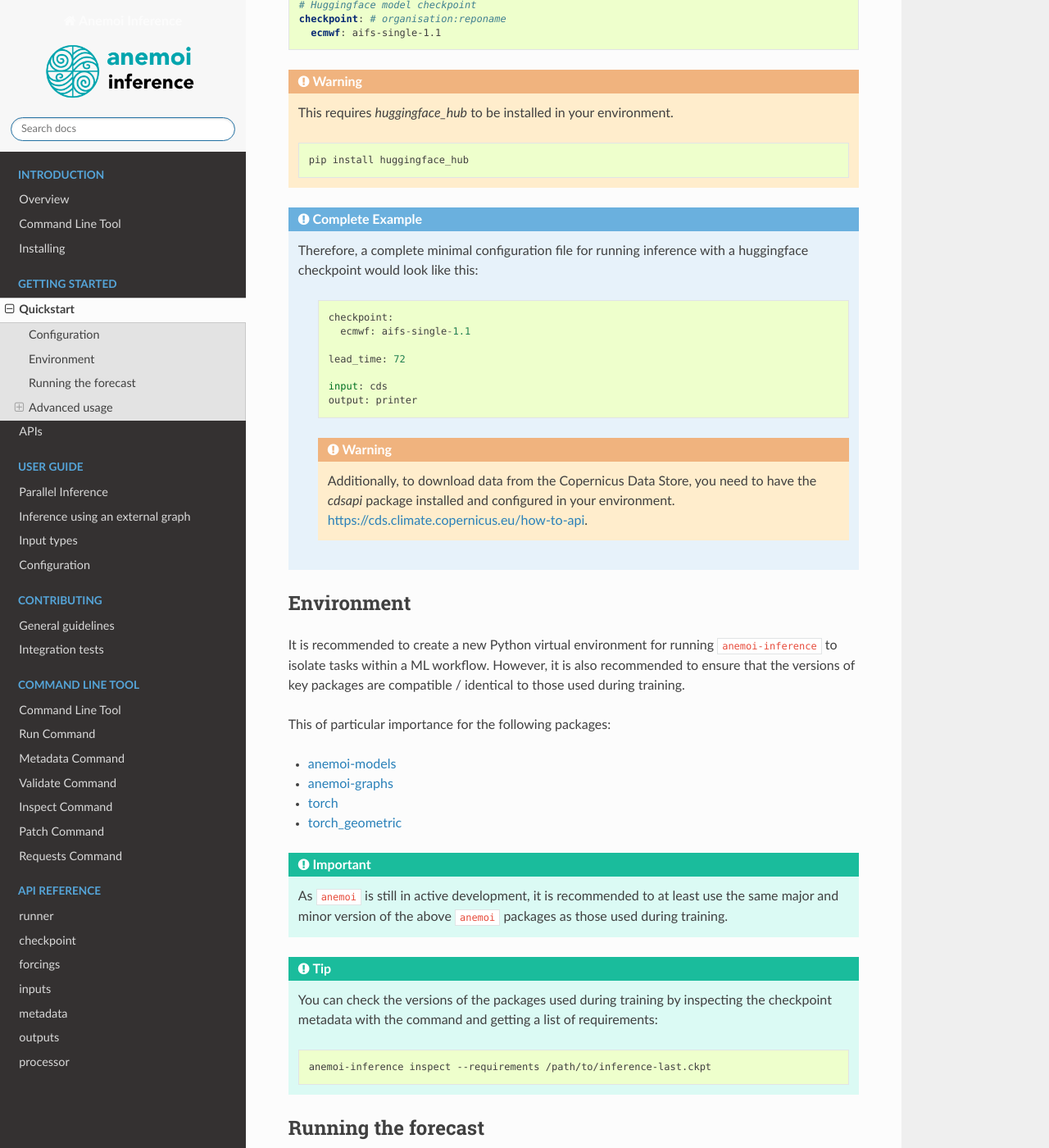
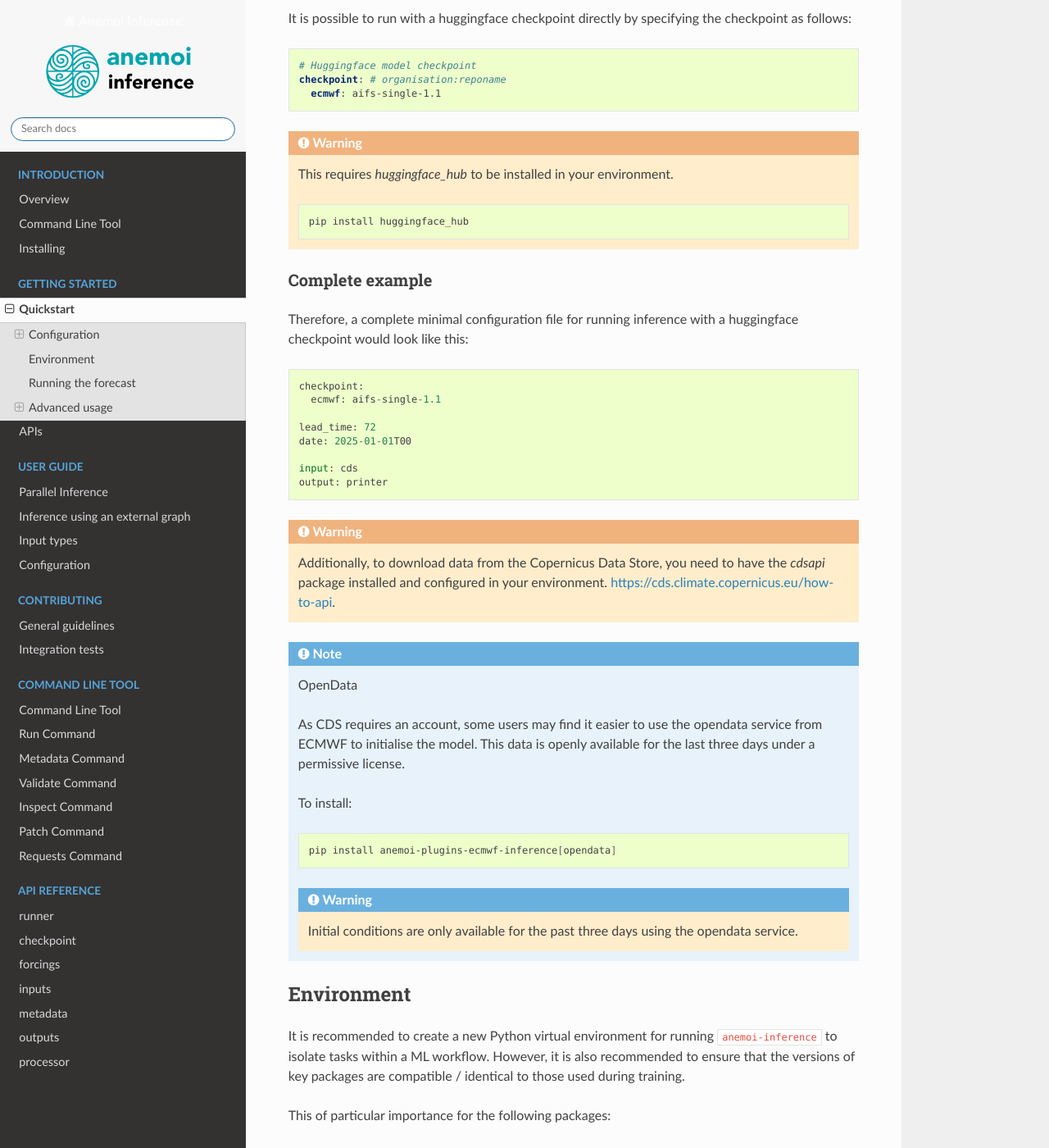
Before and after one commit to ecmwf/anemoi-inference, a Sphinx documentation site: the page built from docs/usage/quickstart.rst, in a window 1280 px wide and 1400 px high, scrolled down 1201 px. Shown: the whole window at 82% size. Built offline with Sphinx 7.4.7 and the Read the Docs theme 3.1.0, drawn with Linux system fonts in a browser that asks for light colours; pages that are not in the unit, such as notebooks, are missing from menus; the version number could not be read and is left out; some of the changed text lies outside the part shown.

Commit message:
Add opendata information

```diff
--- a/docs/usage/quickstart.rst
+++ b/docs/usage/quickstart.rst
@@ -31,6 +31,7 @@ Primarily, the configuration file should specify:
 
 -  The path to the trained model checkpoint.
 -  The lead time for the forecast.
+-  The initial condition date
 -  The input data source, which can be local files or remote data
    stores.
 -  The output data destination.
@@ -52,19 +53,38 @@ specifying the checkpoint as follows:
 
       pip install huggingface_hub
 
-.. admonition:: Complete Example
+Complete example
+================
 
-   Therefore, a complete minimal configuration file for running
-   inference with a huggingface checkpoint would look like this:
+Therefore, a complete minimal configuration file for running inference
+with a huggingface checkpoint would look like this:
 
-      .. literalinclude:: yaml/quickstart3.yaml
+.. literalinclude:: yaml/quickstart3.yaml
 
-      .. warning::
+.. warning::
 
-         Additionally, to download data from the Copernicus Data Store,
-         you need to have the `cdsapi` package installed and configured
-         in your environment.
-         https://cds.climate.copernicus.eu/how-to-api.
+   Additionally, to download data from the Copernicus Data Store, you
+   need to have the `cdsapi` package installed and configured in your
+   environment. https://cds.climate.copernicus.eu/how-to-api.
+
+.. note::
+
+   OpenData
+
+   As CDS requires an account, some users may find it easier to use the
+   opendata service from ECMWF to initialise the model. This data is
+   openly available for the last three days under a permissive license.
+
+   To install:
+
+   .. code:: bash
+
+      pip install anemoi-plugins-ecmwf-inference[opendata]
+
+   .. warning::
+
+      Initial conditions are only available for the past three days
+      using the opendata service.
 
 *************
  Environment
--- a/docs/usage/yaml/quickstart1.yaml
+++ b/docs/usage/yaml/quickstart1.yaml
@@ -3,6 +3,9 @@ checkpoint: CKPT
 
 # Lead time in hours
 lead_time: 72
+
+# Date to initialise from
+date: 2025-01-01T00
 
 # Input source
 input:
--- a/docs/usage/yaml/quickstart3.yaml
+++ b/docs/usage/yaml/quickstart3.yaml
@@ -2,6 +2,7 @@ checkpoint:
   ecmwf: aifs-single-1.1
 
 lead_time: 72
+date: 2025-01-01T00
 
 input: cds
 output: printer
```
